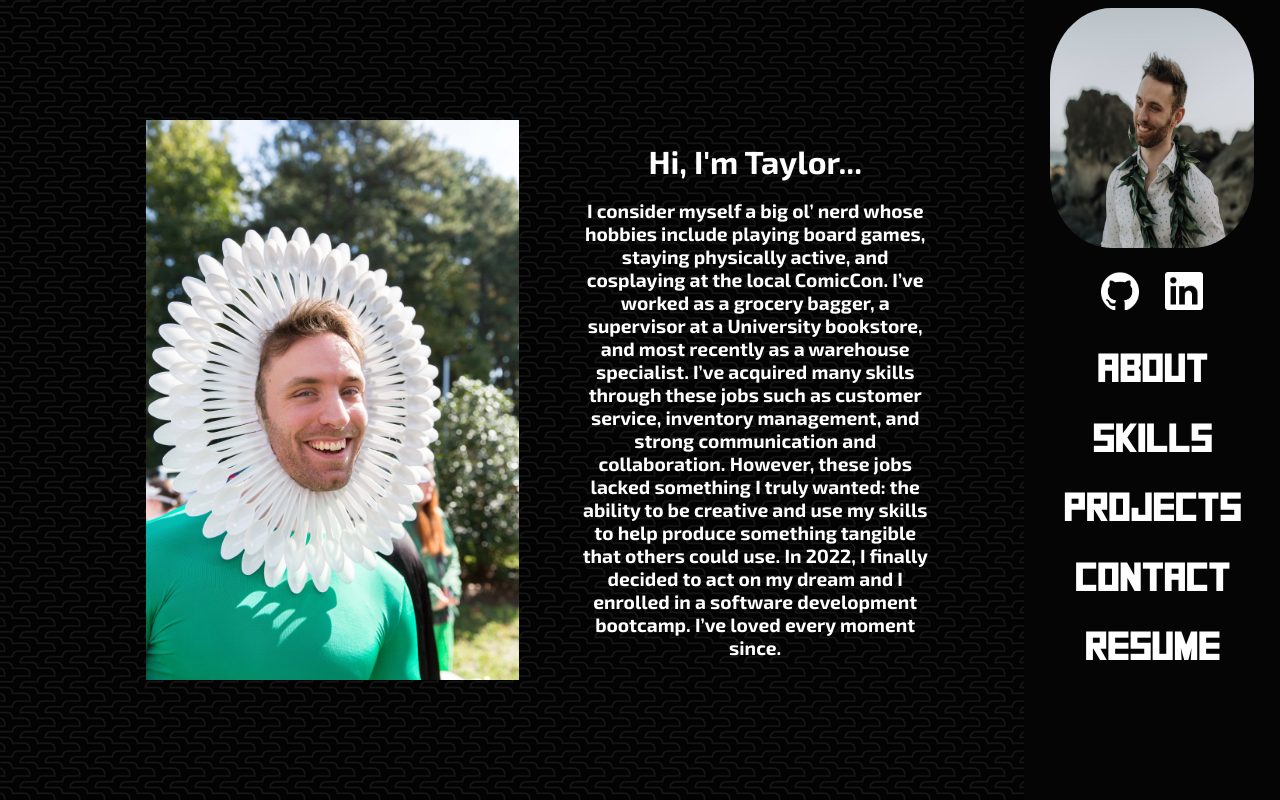
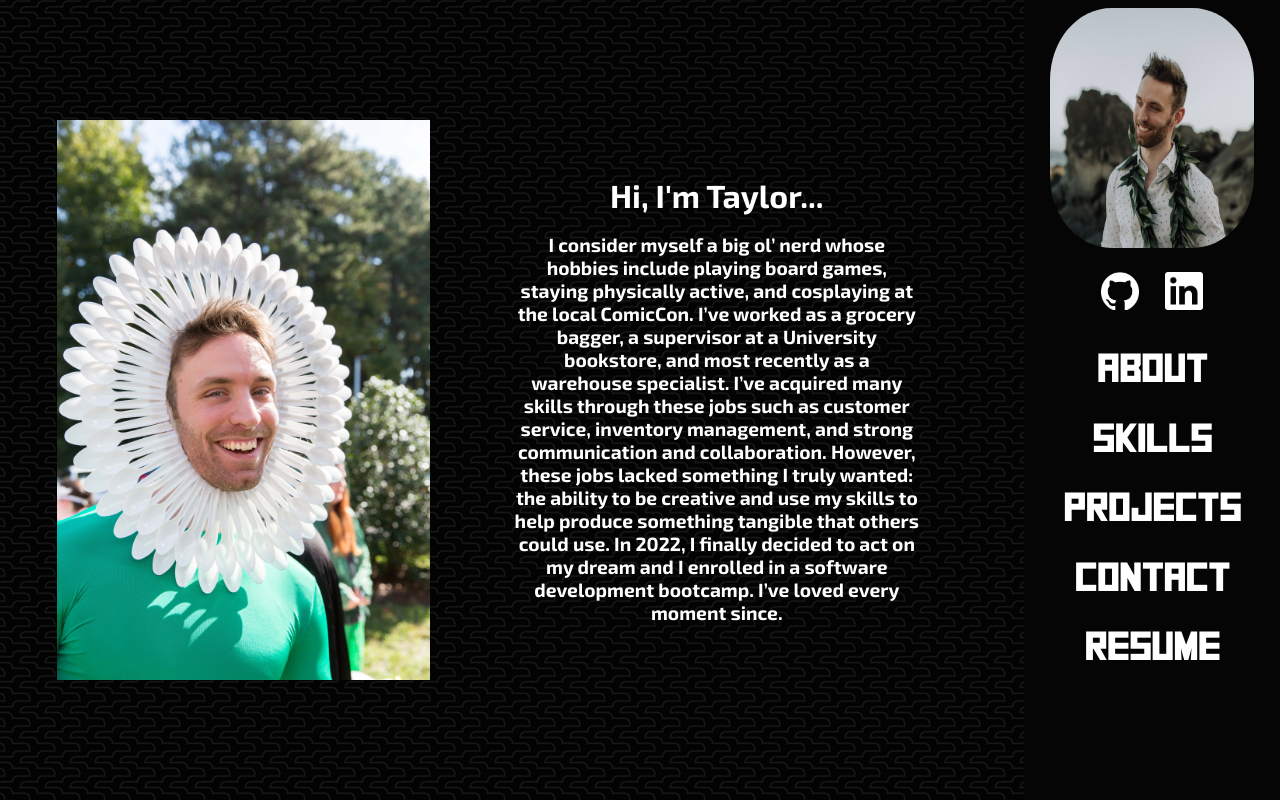
Before and after one commit to TBN00/Portfolio, a React (Create React App) app: page / in a window 1280 px wide. Both pictures are taken after a click on the element "About". Built offline with nearby package versions, Linux system fonts and the light colour scheme.

Commit message:
more styling and scaling

```diff
--- a/src/App.css
+++ b/src/App.css
@@ -51,7 +51,7 @@
   flex-wrap: wrap;
   justify-content: center;
   align-items: center;
-  width: 70vw;
+  width: 80vw;
   height: 100%;
 }
 
--- a/src/App.js
+++ b/src/App.js
@@ -16,7 +16,7 @@ function App() {
       {buttonState.length === 0 &&
         <div style={{display: "flex", flexDirection: "column", alignItems: "flex-end", justifyContent: "center", paddingRight: "3vw", paddingBottom: "15vh"}}>
           <h1 style={{fontSize: "5vw", borderTop: "1vh solid white", paddingTop: "2vh"}}>Hi, my name is Taylor Nelson</h1>
-          <h2 style={{fontSize: "3vw", borderBottom: "1vh solid white", paddingBottom: "2vh"}}>I'm a front end developer</h2>
+          <h2 style={{fontSize: "3vw", borderBottom: "1vh solid white", paddingBottom: "2vh"}}>I'm a front-end developer</h2>
         </div>}
       <div>
         {buttonState === 'About' ? <About /> :
--- a/src/Components/About.js
+++ b/src/Components/About.js
@@ -19,8 +19,7 @@ export const About = () => {
 
     return (
         <div className="projectContainer">
-            <div style={{ width: '80%', zIndex: 1, display: 'flex', flexDirection: 'row', justifyContent: 'space-between'}}>
-
+            <div style={{ width: '80%', zIndex: 1, display: 'flex', flexDirection: 'row'}}>
                 <div style={{display: 'flex', justifyContent: 'center', alignItems: 'center', width: '40vw'}}>
                     {pictures.map((pic, index) => (
                     <img
```
